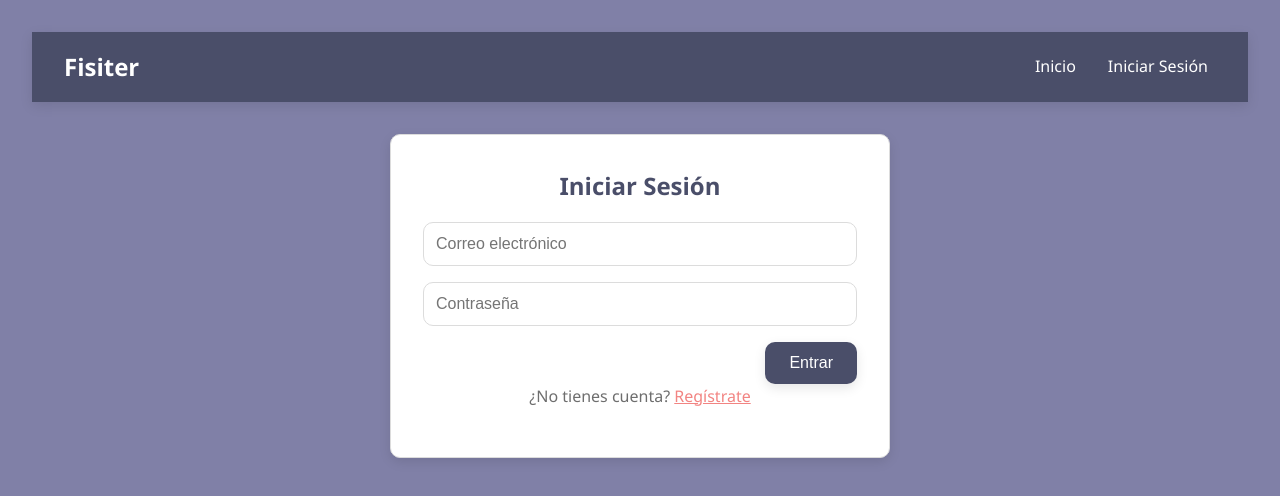
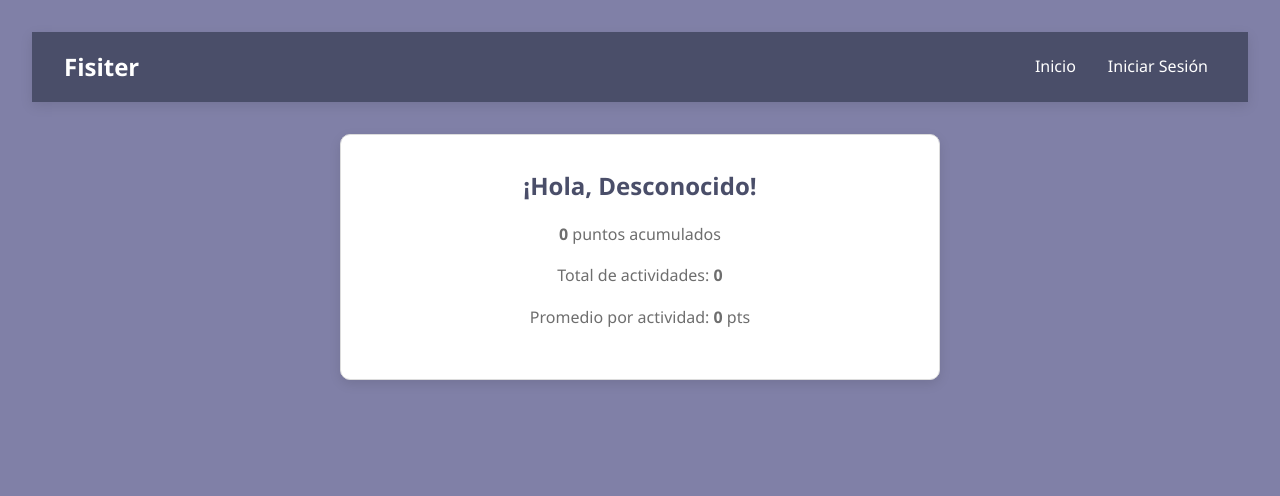
Before and after one commit to Cristo100/Fisiter, a React (Vite) app: page /dashboard in a window 1280 px wide. Before the commit this address led to /login. Shown: the top 496 px of the page. Built offline with nearby package versions, Linux system fonts and the light colour scheme.

Commit message:
Mejoras en Dashboard y HomePage

```diff
--- a/src/App.jsx
+++ b/src/App.jsx
@@ -26,7 +26,7 @@ export default function App() {
         <Route path="/sobre-nosotros"      element={<SobreNosotros />} />
 
         {/*  Pública por ahora; envuelta en PrivateRoute para el futuro */}
-        <Route path="/dashboard"           element={<PrivateRoute><Dashboard /></PrivateRoute>} />
+        <Route path="/dashboard"           element={<Dashboard />} />
 
         <Route path="/registrar-actividad" element={<RegistrarActividad />} />
         <Route path="/historial"           element={<Historial />} />
--- a/src/pages/Dashboard.jsx
+++ b/src/pages/Dashboard.jsx
@@ -1,26 +1,41 @@
 import React, { useEffect, useState } from 'react';
-import { obtenerPuntosTotales, obtenerUsuarioActual } from '../utils/storage';
+import { obtenerPuntosTotales, obtenerUsuarioActual, obtenerActividades } from '../utils/storage';
 
 export default function Dashboard() {
   const [puntos, setPuntos] = useState(0);
   const [nombre, setNombre] = useState('');
+  const [actividades, setActividades] = useState([]);
 
   useEffect(() => {
     const user = obtenerUsuarioActual();
     if (!user) {
       setNombre('Desconocido');
       setPuntos(0);
+      setActividades([]);
       return;
     }
 
     setNombre(user.nombre);
     setPuntos(obtenerPuntosTotales());
+    setActividades(obtenerActividades());
   }, []);
 
+  const totalActividades = actividades.length;
+  const promedio = totalActividades ? (puntos / totalActividades).toFixed(1) : 0;
+  const ultima = actividades[actividades.length - 1];
+
   return (
-    <div className="page-container text-center">
+    <div className="page-container text-center" style={{ maxWidth: 600, margin: '0 auto' }}>
       <h2>¡Hola, {nombre}!</h2>
-      <p>Puntos acumulados: <strong>{puntos}</strong></p>
+      <p><strong>{puntos}</strong> puntos acumulados</p>
+      <p>Total de actividades: <strong>{totalActividades}</strong></p>
+      <p>Promedio por actividad: <strong>{promedio}</strong> pts</p>
+      {ultima && (
+        <div style={{ marginTop: '2rem', borderTop: '1px solid #ccc', paddingTop: '1rem' }}>
+          <h4>Última actividad:</h4>
+          <p><strong>{ultima.nombre}</strong> - {ultima.puntos} pts</p>
+        </div>
+      )}
     </div>
   );
 }
--- a/src/pages/HomePage.jsx
+++ b/src/pages/HomePage.jsx
@@ -1,55 +1,21 @@
-import React, { useState, useEffect } from 'react';
-import { Link, useNavigate } from 'react-router-dom';
-import {
-  obtenerUsuarioActual,
-  obtenerUsuarios,
-  obtenerPuntosTotales,
-  setUsuarioActual
-} from '../utils/storage';
+import React, { useEffect, useState } from 'react';
+import { useNavigate, Link } from 'react-router-dom';
+import { obtenerUsuarioActual, obtenerPuntosTotales } from '../utils/storage';
 
 export default function HomePage() {
-  const [usuarios, setUsuarios] = useState([]);
-  const [userId, setUserId] = useState(null);
+  const [nombre, setNombre] = useState('');
   const [puntos, setPuntos] = useState(0);
-  const [nombre, setNombre] = useState('');
   const navigate = useNavigate();
 
   useEffect(() => {
-    const actual = obtenerUsuarioActual();
-    const all = obtenerUsuarios();
-    if (actual) {
-      setUserId(actual.id);
-      setNombre(actual.nombre);
-      setPuntos(obtenerPuntosTotales());
+    const user = obtenerUsuarioActual();
+    if (!user) {
+      navigate('/login');
     } else {
-      setUserId(null);
-      setNombre('');
-      setPuntos(0);
-    }
-    setUsuarios(all);
-  }, []);
-
-  // Redirigir al login si no hay usuario actual
-  useEffect(() => {
-    if (!userId) {
-      navigate('/login');
-    }
-  }, [userId, navigate]);
-
-  // Actualizar nombre y puntos cuando cambia el userId o lista de usuarios
-  useEffect(() => {
-    if (userId) {
-      const nuevoUser = usuarios.find(u => u.id === userId);
-      setNombre(nuevoUser?.nombre ?? '');
+      setNombre(user.nombre);
       setPuntos(obtenerPuntosTotales());
     }
-  }, [userId, usuarios]);
-
-  const handleUserChange = (e) => {
-    const nuevoId = e.target.value;
-    setUserId(nuevoId);
-    setUsuarioActual(nuevoId);
-  };
+  }, [navigate]);
 
   const cardCss = {
     display: 'flex', flexDirection: 'column', justifyContent: 'center', alignItems: 'center',
@@ -65,14 +31,7 @@ export default function HomePage() {
 
   return (
     <div className="page-container text-center" style={{ maxWidth: 900 }}>
-      <label style={{ display: 'block', marginBottom: '1rem' }}>
-        Usuario activo:&nbsp;
-        <select value={userId || ''} onChange={handleUserChange}>
-          {usuarios.map(u => <option key={u.id} value={u.id}>{u.nombre}</option>)}
-        </select>
-      </label>
-
-      <h1>¡Hola {nombre?.split(' ')[0] || 'invitado'}!</h1>
+      <h1>¡Hola {nombre.split(' ')[0]}!</h1>
       <p className="subtitle">
         Puntos acumulados: <strong>{puntos}</strong>
       </p>
```
